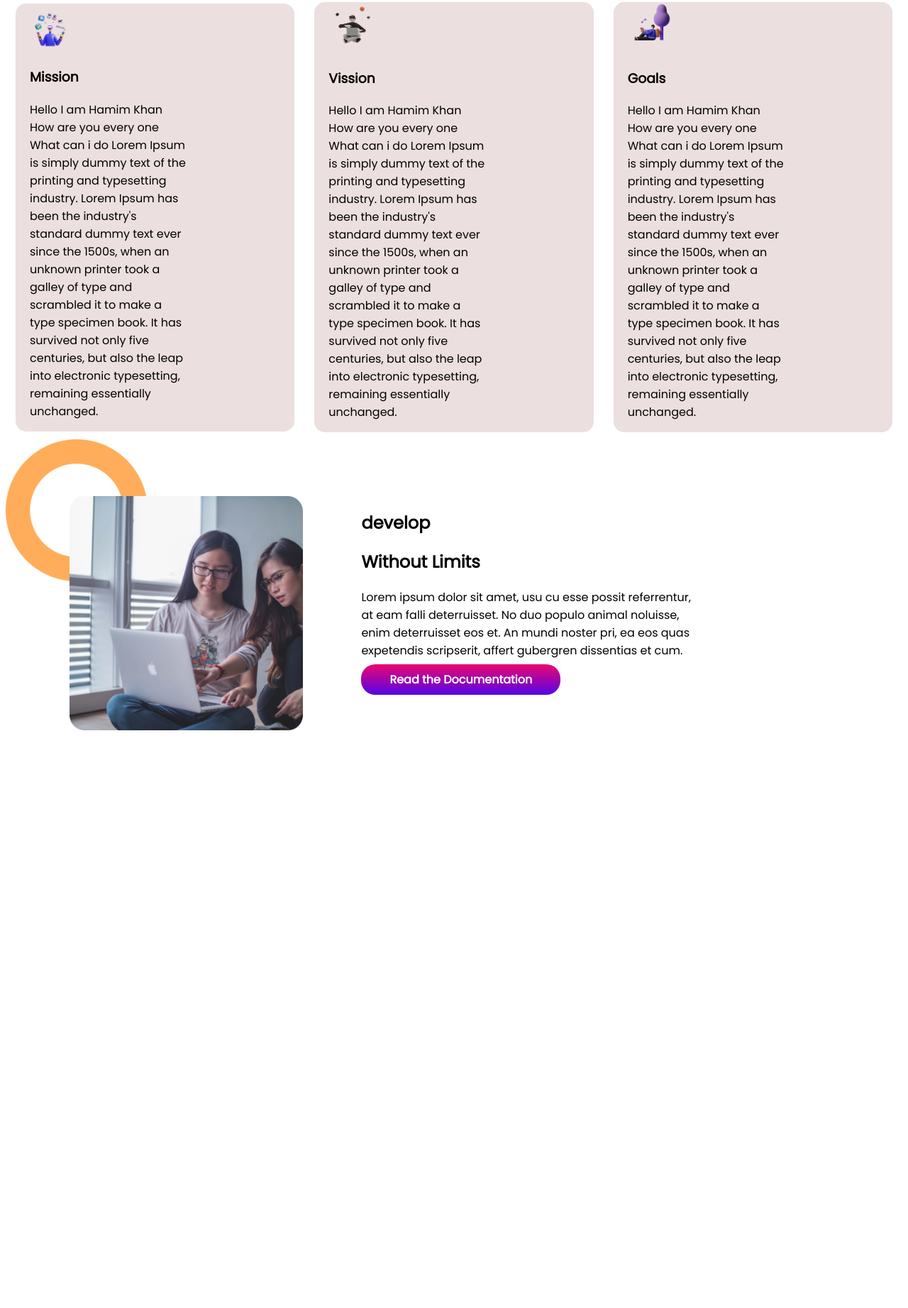
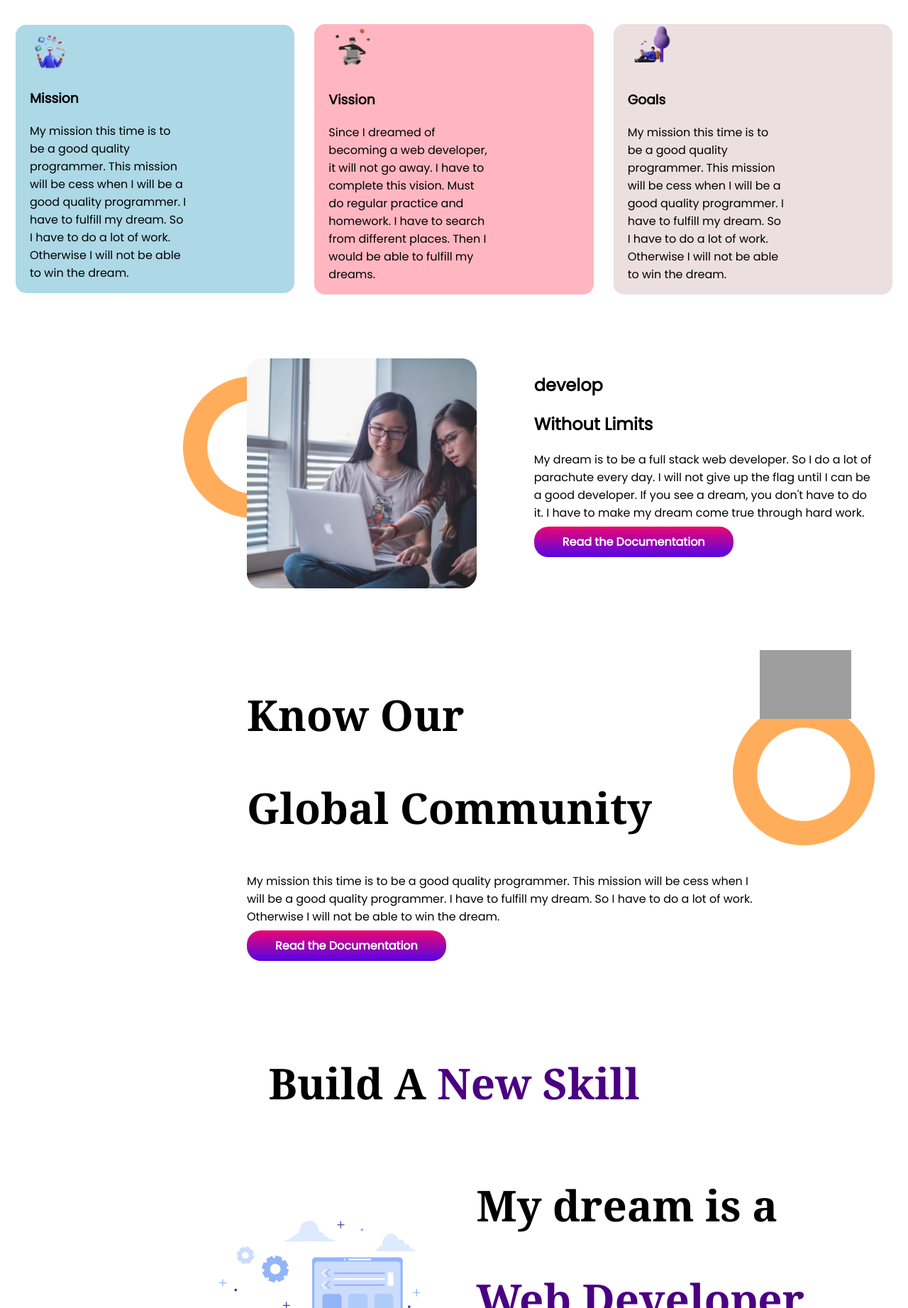
Before and after one commit to Shamim120/Assignment-1, a plain HTML site: page index.html in a window 1280 px wide. Shown: the part 957-2800 px from the top of the page at 71% size. Before the commit the page ends 2001 px from the top, so only its background shows below. Drawn offline with Linux system fonts and the light colour scheme; grey boxes are pictures that could not be loaded.

Commit message:
final commit

```diff
--- a/index.html
+++ b/index.html
@@ -16,9 +16,16 @@
 
 <body>
     <section class="frist-pera">
-        <div>
-            <h1>Stay Focused on </h1>
-            <h1 class="missioncolor">Mission 2022</h1>
+        <div class="head1">
+            <div>
+
+                <h1 class="stay">
+                    <p>Stay Focused on</p>
+                    <p><span class="missioncolor">Mission 2022</span></p>
+                </h1>
+
+
+            </div>
             <p>Hello. I am Md Shamim Khan. My Dream is to Become a Web Developer. With this in mind, I
                 started Mission 2022
                 and now My only Goal is Tp Become a Web Developer </p>
@@ -37,34 +44,28 @@
             <h1 class="mission-h1">My Mission in <span class="color2022">2022</span></h1>
             <div class="miss">
                 <div class="viss">
-                    <div class="card">
+                    <div id="card1" class="card">
                         <img src="images/illustrators/illustrator-1.png" alt="">
                         <h3>Mission</h3>
-                        <p>Hello I am Hamim Khan How are you every one What can i do
-                            Lorem Ipsum is simply dummy text of the printing and typesetting industry. Lorem Ipsum has
-                            been the industry's standard dummy text ever since the 1500s, when an unknown printer took a
-                            galley of type and scrambled it to make a type specimen book. It has survived not only five
-                            centuries, but also the leap into electronic typesetting, remaining essentially unchanged.
+                        <p>My mission this time is to be a good quality programmer. This mission will be cess when I
+                            will be a good quality programmer. I have to fulfill my dream. So I have to do a lot of
+                            work. Otherwise I will not be able to win the dream.
                         </p>
                     </div>
-                    <div class="card">
+                    <div id="card2" class="card">
                         <img src="images/illustrators/illustrator-2.png" alt="">
                         <h3>Vission</h3>
-                        <p>Hello I am Hamim Khan How are you every one What can i do
-                            Lorem Ipsum is simply dummy text of the printing and typesetting industry. Lorem Ipsum has
-                            been the industry's standard dummy text ever since the 1500s, when an unknown printer took a
-                            galley of type and scrambled it to make a type specimen book. It has survived not only five
-                            centuries, but also the leap into electronic typesetting, remaining essentially unchanged.
+                        <p>Since I dreamed of becoming a web developer, it will not go away. I have to complete this
+                            vision. Must do regular practice and homework. I have to search from different places. Then
+                            I would be able to fulfill my dreams.
                         </p>
                     </div>
-                    <div class="card">
+                    <div id="card3" class="card">
                         <img src="images/illustrators/illustrator-3.png" alt="">
                         <h3>Goals</h3>
-                        <p>Hello I am Hamim Khan How are you every one What can i do
-                            Lorem Ipsum is simply dummy text of the printing and typesetting industry. Lorem Ipsum has
-                            been the industry's standard dummy text ever since the 1500s, when an unknown printer took a
-                            galley of type and scrambled it to make a type specimen book. It has survived not only five
-                            centuries, but also the leap into electronic typesetting, remaining essentially unchanged.
+                        <p>My mission this time is to be a good quality programmer. This mission will be cess when I
+                            will be a good quality programmer. I have to fulfill my dream. So I have to do a lot of
+                            work. Otherwise I will not be able to win the dream.
                         </p>
                     </div>
                 </div>
@@ -78,15 +79,47 @@
         <div>
             <h2>develop</h2>
             <h2>Without Limits</h2>
-            <p>Lorem ipsum dolor sit amet, usu cu esse possit referrentur, at eam falli
-                deterruisset. No duo populo animal noluisse, enim deterruisset eos et. An
-                mundi noster pri, ea eos quas expetendis scripserit, affert gubergren
-                dissentias et cum.</p>
+            <p>My dream is to be a full stack web developer. So I do a lot of parachute every day. I will not give up
+                the flag until I can be a good developer. If you see a dream, you don't have to do it. I have to make my
+                dream come true through hard work.</p>
             <a class="explore-now" href="https://www.facebook.com/farhan.ahmed.hamim247/">Read the Documentation</a>
 
         </div>
     </section>
 
+    <section class="project-pera">
+        <div>
+            <h1>Know Our</h1>
+            <h1>Global Community</h1>
+            <p>My mission this time is to be a good quality programmer. This mission will be cess when I will be a good
+                quality programmer. I have to fulfill my dream. So I have to do a lot of work. Otherwise I will not be
+                able to win the dream.</p>
+            <a class="explore-now" href="https://www.facebook.com/farhan.ahmed.hamim247/">Read the Documentation</a>
+        </div>
+        <div>
+            <img src="images/pictures/project.png" alt="">
+        </div>
+    </section>
+
+    <h1 class="skill">Build A <span class="new-skill"> New Skill</span></h1>
+    <section class="developr">
+
+        <div>
+            <img src="images/shapes/developer.png" alt="">
+        </div>
+        <div>
+            <h1>My dream is a</h1>
+            <h1 class="web-colo">Web Developer.</h1>
+            <p>Since I dreamed of becoming a web developer, it will not go away. I have to complete this vision. Must do
+                regular practice and homework. I have to search from different places. Then I would be able to fulfill
+                my dreams.</p>
+        </div>
+    </section>
+    <footer>
+        <h2>Mission <span class="fo-te"> 2022</span></h2>
+        <p>© Shamim Khan 2022, Mission 2022.</p>
+    </footer>
+
 </body>
 
 </html>
--- a/style.css
+++ b/style.css
@@ -2,15 +2,26 @@ body{
     font-family: 'Josefin Sans', sans-serif;
 font-family: 'Poppins', sans-serif;
 }
+#head1{
+    border-left: 10px;
+}
+#stay{
+    border: 50px;
+}
 h1{
     font-size: 60px;
     font-family: Cambria;
+}
+.stay{
+   border-left: 6px solid indigo;
+   border-radius: 4px;
 }
 .frist-pera{
     width: 60%;
     display: flex;
     padding-left: 150px;
     display: inline-flex;
+    margin-left: 250px;
 }
 .missioncolor{
     color: indigo;
@@ -42,12 +53,17 @@ border-radius: 20px;
 .card{
     flex: 1 1 21rem;
     margin: 10px 14px;
-
-  background: rgb(236, 223, 223);
+   background: rgb(236, 223, 223);
   box-shadow: 0 0 2px ghostwhite;
   padding-left: 20px;
   padding-right: 150px;
   border-radius: 15px;
+}
+#card1{
+    background-color: lightblue;
+}
+#card2{
+    background-color: lightpink;
 }
 .card img{
     width: 30%;
@@ -60,9 +76,61 @@ border-radius: 20px;
     background-image: url(images/shapes/shape-1.png);
     background-repeat: no-repeat;
     background-size: 200px;
+    background-position: center;
     background-position-x: left;
+    margin-left: 250px;
+
+
 
 }
 .pera3rd img{
 width: 80%;
 }
+.project-pera{
+    width: 70%;
+    display: flex;
+    padding-left: 90px;
+    padding-top: 80px;
+    background-image: url(images/shapes/shape-1.png);
+    background-repeat: no-repeat;
+    background-size: 200px;
+    background-position-x: bottom;
+    background-position: right;
+    margin-left: 250px;
+}
+.project-pera img{
+width: 80%;
+
+}
+.new-skill{
+    color: indigo;
+}
+.skill{
+    text-align: center;
+    padding-top: 100px;
+}
+.web-colo{
+    color: indigo;
+}
+.developr{
+    width: 80%;
+    display: flex;
+    align-items: center;
+    margin-left: 250px;
+
+
+}
+.developr img{
+    width: 90%;
+}
+footer{
+    background-color: black;
+    margin-top: 120px;
+    text-align: center;
+    color: azure;
+    padding-top: 20px;
+    padding-bottom: 7px;
+}
+.fo-te{
+    color: coral;
+}
```
Also changed, not shown: images/shapes/developer.png (added).
